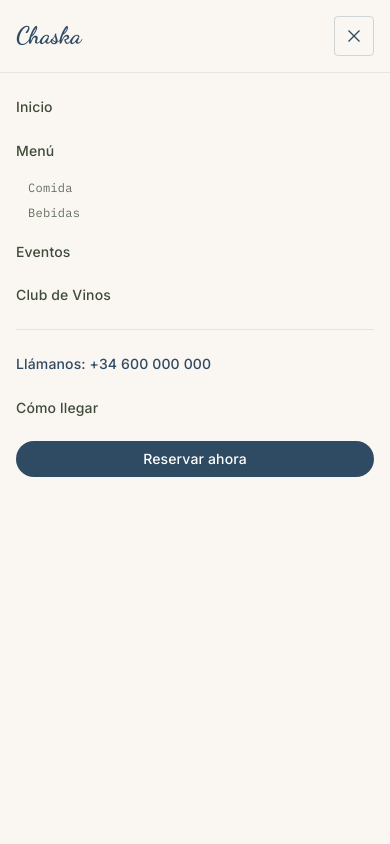
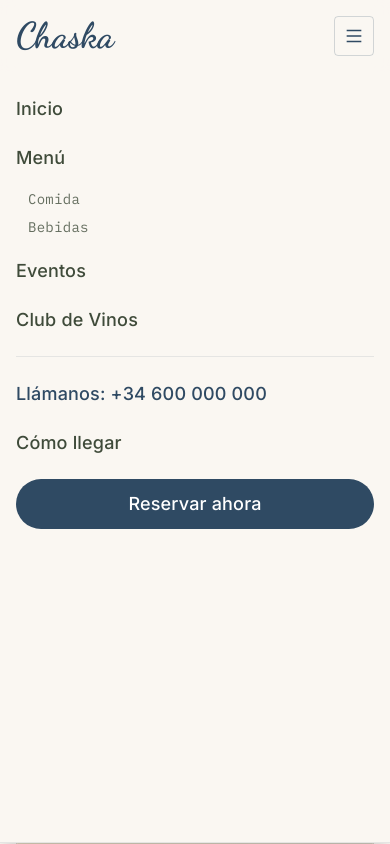
Before and after one commit to HanifCarroll/chaska, a Next.js app: page / in a window 390 px wide. Both pictures are taken after a click on the button "Abrir menú". Shown: the top 844 px of the page. Built offline with nearby package versions, Linux system fonts and the light colour scheme; a web font is replaced by a local one.

Commit message:
Enhance mobile menu functionality in Header component: implement robust body scroll lock, measure header height for dropdown panel, and update styles for improved responsiveness.

```diff
--- a/src/components/Header.tsx
+++ b/src/components/Header.tsx
@@ -1,37 +1,65 @@
 "use client";
 
 import Link from "next/link";
-import { useState, useEffect } from "react";
+import { useState, useEffect, useRef } from "react";
 import { AnimatePresence, motion } from "motion/react";
 
 const PHONE = process.env.NEXT_PUBLIC_PHONE ?? "+34 600 000 000";
 
 export default function Header() {
   const [open, setOpen] = useState(false);
+  const headerRef = useRef<HTMLElement | null>(null);
+  const [headerHeight, setHeaderHeight] = useState(0);
 
-  // Prevent body scrolling when mobile menu is open
+  // Robust body scroll lock while mobile menu is open (handles iOS/Safari)
   useEffect(() => {
-    if (open) {
-      // Store current overflow value
-      const originalOverflow = document.body.style.overflow;
-      // Disable scrolling
-      document.body.style.overflow = "hidden";
+    if (!open) return;
 
-      // Cleanup function to restore scrolling
-      return () => {
-        document.body.style.overflow = originalOverflow;
-      };
-    }
+    const bodyStyle = document.body.style;
+    const original = {
+      position: bodyStyle.position,
+      top: bodyStyle.top,
+      overflow: bodyStyle.overflow,
+      width: bodyStyle.width,
+    };
+    const scrollY = window.scrollY;
+
+    bodyStyle.position = "fixed";
+    bodyStyle.top = `-${scrollY}px`;
+    bodyStyle.overflow = "hidden";
+    bodyStyle.width = "100%";
+
+    return () => {
+      bodyStyle.position = original.position;
+      bodyStyle.top = original.top;
+      bodyStyle.overflow = original.overflow;
+      bodyStyle.width = original.width;
+      window.scrollTo(0, scrollY);
+    };
   }, [open]);
 
+  // Measure header height to avoid dimming it and size the panel correctly
+  useEffect(() => {
+    const measure = () => {
+      const h = headerRef.current?.offsetHeight ?? 0;
+      setHeaderHeight(h);
+    };
+    measure();
+    window.addEventListener("resize", measure);
+    return () => window.removeEventListener("resize", measure);
+  }, []);
+
   return (
-    <header className="sticky top-0 z-50 bg-background/90 backdrop-blur border-b border-blue/10">
+    <header
+      ref={headerRef}
+      className="sticky top-0 z-50 bg-background/90 backdrop-blur border-b border-blue/10"
+    >
       <div className="mx-auto max-w-7xl px-4 sm:px-6 py-4 flex items-center justify-between gap-4">
         {/* Left: Brand */}
         <div className="flex items-center gap-6">
           <Link
             href="/"
-            className="font-script font-bold text-blue text-3xl md:text-4xl"
+            className="font-script font-bold text-blue text-4xl md:text-5xl"
             aria-label="Inicio de Chaska"
           >
             Chaska
@@ -94,64 +122,49 @@ export default function Header() {
         </div>
       </div>
 
-      {/* Mobile menu: overlay slide-in from right */}
+      {/* Mobile menu: dropdown panel under header, slides down */}
       <AnimatePresence>
         {open && (
           <>
             {/* Backdrop */}
             <motion.button
               aria-label="Cerrar menú"
-              className="md:hidden fixed inset-0 z-[40] bg-foreground/20 backdrop-blur-[1px]"
+              className="md:hidden fixed left-0 right-0 bottom-0 z-[40] bg-foreground/20 backdrop-blur-[1px]"
               initial={{ opacity: 0 }}
               animate={{ opacity: 1 }}
               exit={{ opacity: 0 }}
               transition={{ duration: 0.2, ease: "easeOut" }}
               onClick={() => setOpen(false)}
+              style={{ top: headerHeight }}
             />
 
             {/* Panel */}
             <motion.aside
-              className="md:hidden fixed inset-0 z-[70] h-screen w-full bg-background shadow-xl overflow-y-auto overscroll-none"
+              className="md:hidden absolute left-0 right-0 top-full z-[45] bg-background shadow-xl overflow-y-auto overscroll-none border-b border-blue/10"
               role="dialog"
               aria-modal="true"
-              initial={{ x: "100%" }}
-              animate={{ x: 0 }}
-              exit={{ x: "100%" }}
+              initial={{ y: -16, opacity: 0 }}
+              animate={{ y: 0, opacity: 1 }}
+              exit={{ y: -16, opacity: 0 }}
               transition={{
                 type: "spring",
                 stiffness: 420,
                 damping: 38,
                 mass: 0.7,
               }}
+              style={{ height: `calc(100vh - ${headerHeight}px)` }}
             >
-              <div className="px-4 sm:px-6 py-4 flex items-center justify-between border-b border-blue/10">
+              <div className="px-4 sm:px-6 py-4 grid gap-2 pb-6">
                 <Link
                   href="/"
-                  className="font-script font-bold text-blue text-2xl"
-                  onClick={() => setOpen(false)}
-                >
-                  Chaska
-                </Link>
-                <button
-                  className="p-2 rounded border border-blue/20 text-blue"
-                  aria-label="Cerrar menú"
-                  onClick={() => setOpen(false)}
-                >
-                  <IconX />
-                </button>
-              </div>
-
-              <div className="px-4 sm:px-6 py-4 grid gap-2">
-                <Link
-                  href="/"
-                  className="type-ui py-2 text-olive hover:text-blue"
+                  className="type-ui text-lg py-2 text-olive hover:text-blue"
                   onClick={() => setOpen(false)}
                 >
                   Inicio
                 </Link>
                 <Link
                   href="/menu"
-                  className="type-ui py-2 text-olive hover:text-blue"
+                  className="type-ui text-lg py-2 text-olive hover:text-blue"
                   onClick={() => setOpen(false)}
                 >
                   Menú
@@ -159,14 +172,14 @@ export default function Header() {
                 <div className="pl-3">
                   <a
                     href="/menu#food"
-                    className="type-small block py-1 text-olive/80 hover:text-blue"
+                    className="type-small text-sm block py-1 text-olive/80 hover:text-blue"
                     onClick={() => setOpen(false)}
                   >
                     Comida
                   </a>
                   <a
                     href="/menu#drinks"
-                    className="type-small block py-1 text-olive/80 hover:text-blue"
+                    className="type-small text-sm block py-1 text-olive/80 hover:text-blue"
                     onClick={() => setOpen(false)}
                   >
                     Bebidas
@@ -174,14 +187,14 @@ export default function Header() {
                 </div>
                 <Link
                   href="/events"
-                  className="type-ui py-2 text-olive hover:text-blue"
+                  className="type-ui text-lg py-2 text-olive hover:text-blue"
                   onClick={() => setOpen(false)}
                 >
                   Eventos
                 </Link>
                 <Link
                   href="/wine-club"
-                  className="type-ui py-2 text-olive hover:text-blue"
+                  className="type-ui text-lg py-2 text-olive hover:text-blue"
                   onClick={() => setOpen(false)}
                 >
                   Club de Vinos
@@ -189,21 +202,21 @@ export default function Header() {
                 <hr className="my-2 border-blue/10" />
                 <a
                   href={`tel:${PHONE.replace(/\s/g, "")}`}
-                  className="type-ui py-2 text-blue"
+                  className="type-ui text-lg py-2 text-blue"
                   onClick={() => setOpen(false)}
                 >
                   Llámanos: {PHONE}
                 </a>
                 <a
                   href="/#visit"
-                  className="type-ui py-2 text-olive hover:text-blue"
+                  className="type-ui text-lg py-2 text-olive hover:text-blue"
                   onClick={() => setOpen(false)}
                 >
                   Cómo llegar
                 </a>
                 <Link
                   href="/events"
-                  className="type-ui py-2 rounded-full text-center bg-blue text-white mt-2"
+                  className="type-ui text-lg py-3 rounded-full text-center bg-blue text-white mt-2"
                   onClick={() => setOpen(false)}
                 >
                   Reservar ahora
```
